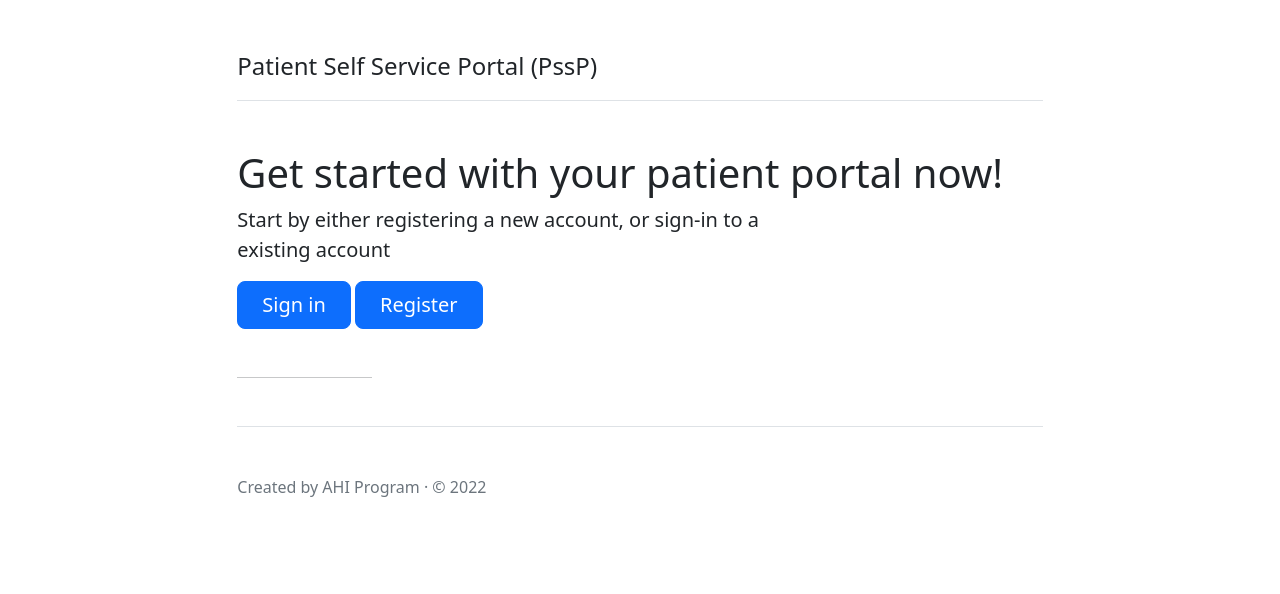
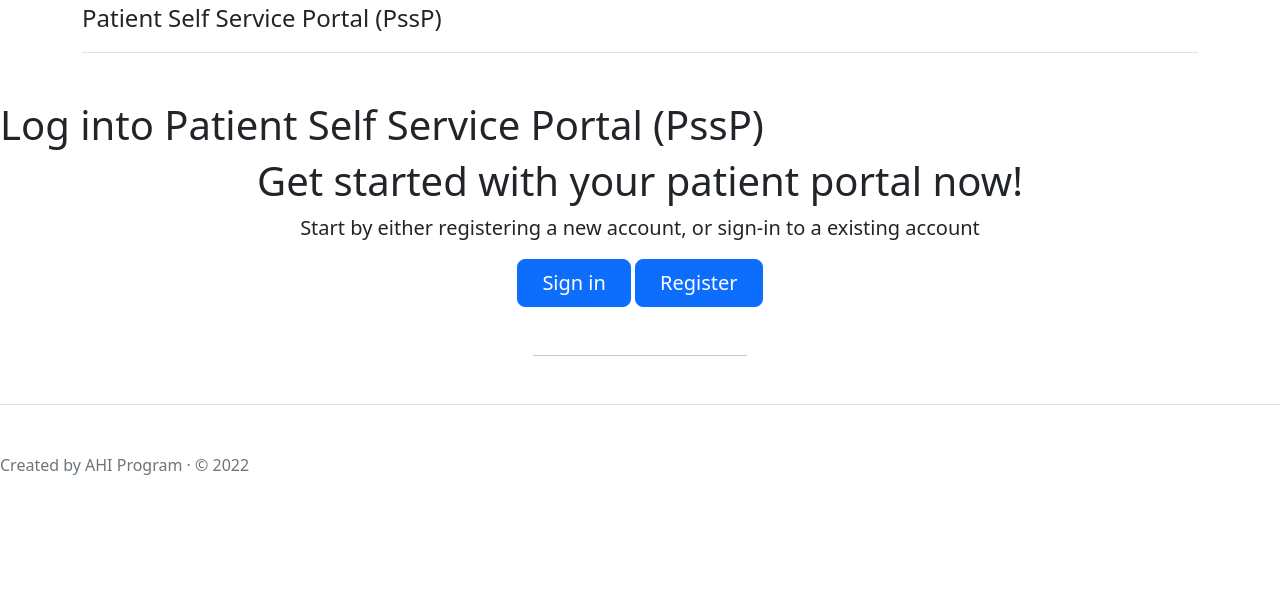
Before and after one commit to wenkuang106/PssP_enhancements, a Flask app: page / in a window 1280 px wide. Shown: the top 594 px of the page. Run offline with Flask 2, Linux system fonts and the light colour scheme; some libraries are stand-ins or nearby versions.

Commit message:
Update landing.html

```diff
--- a/templates/landing.html
+++ b/templates/landing.html
@@ -82,13 +82,28 @@
   </head>
   <body>
 
-<div class="col-lg-8 mx-auto p-4 py-md-5">
+    <div class="container">
+      <div class="row">
+          <div class="span cont-full">
+              <div class="logo">
                 <header class="d-flex align-items-center pb-3 mb-5 border-bottom">
                   <a href="/" class="d-flex align-items-center text-dark text-decoration-none">
                     <span class="fs-4">Patient Self Service Portal (PssP)</span>
                   </a>
                 </header>
+              </div>
+          </div>
+      </div>
+  </div>
+  <div id="boxLogin" class="formBox">
 
+    <div id="ctl00_ContentPlaceHolder1_Login2_divloginbox">
+        <h1 class="h1">
+            <span id="ctl00_ContentPlaceHolder1_Login2_lblHeading">Log into Patient Self Service Portal (PssP)</span>
+        </h1>
+    </div>
+  </div>
+  <center>
     <main>
     <h1>Get started with your patient portal now!</h1>
     <p class="fs-5 col-md-8"> Start by either registering a new account, or sign-in to a existing account</p>
@@ -101,6 +116,7 @@
     <hr class="col-3 col-md-2 mb-5">
 
   </main>
+  </center>
   <footer class="pt-5 my-5 text-muted border-top">
     Created by AHI Program  &middot; &copy; 2022
   </footer>
```
Lines whose indentation alone changed are shown as unchanged.
